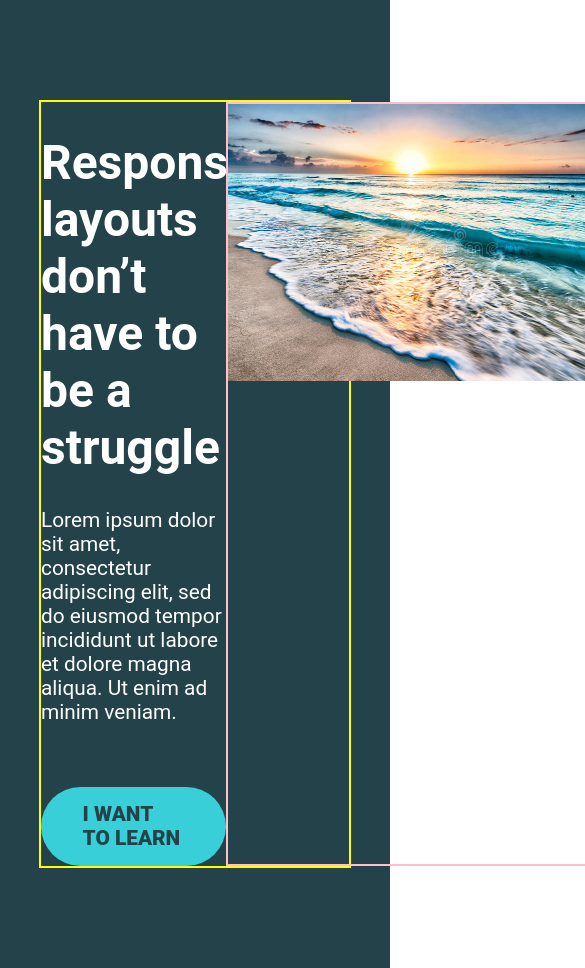
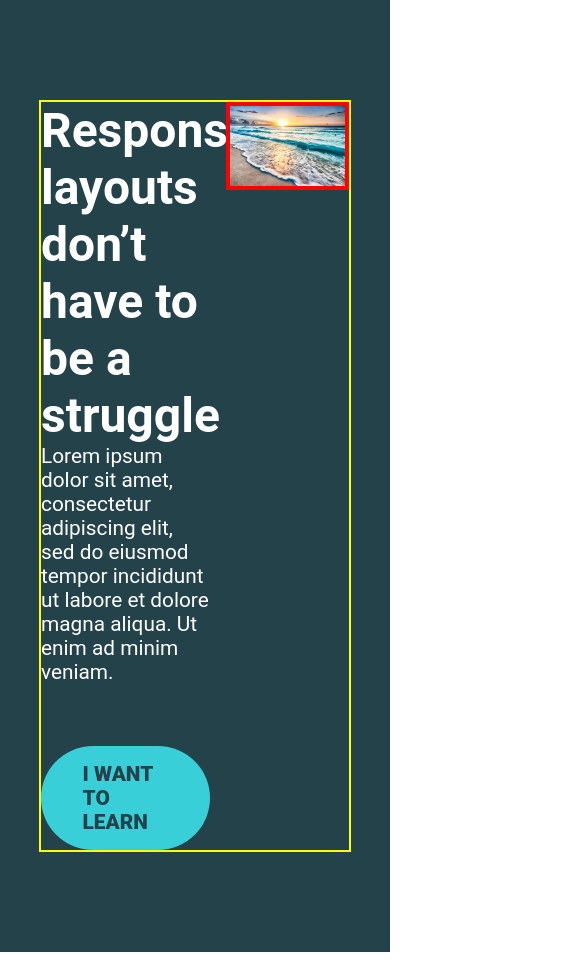
Before and after one commit to jaehafe/CSS-Practice, a plain HTML site: page responsive-layouts-21days-challenge/add-hero-image/index.html in a window 390 px wide. Shown: the top 968 px of the page, 585 px wide, since content can reach past the window. Drawn offline with Linux system fonts and the light colour scheme.

Commit message:
feat: Add the way of responsive img
handling responsive img

```diff
--- a/responsive-layouts-21days-challenge/add-hero-image/index.html
+++ b/responsive-layouts-21days-challenge/add-hero-image/index.html
@@ -19,13 +19,12 @@
           </p>
           <a href="#" class="btn">I want to learn</a>
         </div>
-        <div style="border: 2px solid pink">
-          <img
-            class="hero__img"
-            src="./sunrise-over-beach-cancun-beautiful-mexico-40065727.jpg"
-            alt=""
-          />
-        </div>
+
+        <img
+          class="hero__img"
+          src="./sunrise-over-beach-cancun-beautiful-mexico-40065727.jpg"
+          alt=""
+        />
       </div>
     </div>
   </body>
--- a/responsive-layouts-21days-challenge/add-hero-image/style.css
+++ b/responsive-layouts-21days-challenge/add-hero-image/style.css
@@ -23,6 +23,8 @@
 *::before,
 *::after {
   box-sizing: border-box;
+  padding: 0;
+  margin: 0;
 }
 
 body {
@@ -30,9 +32,12 @@ body {
   font-family: 'Roboto', sans-serif;
   font-size: 1.3rem;
 }
-
+img {
+  max-width: 100%;
+}
 h1 {
   font-size: 3rem;
+  /* margin-top: 0; */
 }
 
 .container {
@@ -49,22 +54,23 @@ h1 {
 }
 
 .hero__text {
-  width: 60%;
-  /* background: yellow; */
+  width: 55%;
+  /* margin-right: 5%; */
+}
+
+.hero__img {
+  width: 40%;
+  align-self: flex-start;
+  border: 4px solid red;
 }
 
 .hero p {
   margin-bottom: 3em;
 }
 
-.hero__img {
-  width: 400px;
-  align-self: flex-start;
-}
-
 .row {
   display: flex;
-  /* align-items: center; */
+  justify-content: space-between;
 }
 
 .btn {
```
